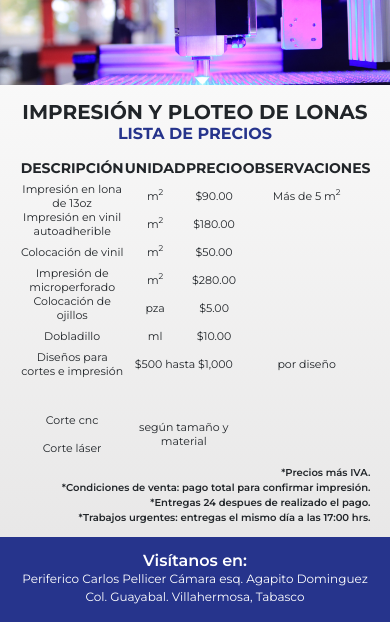
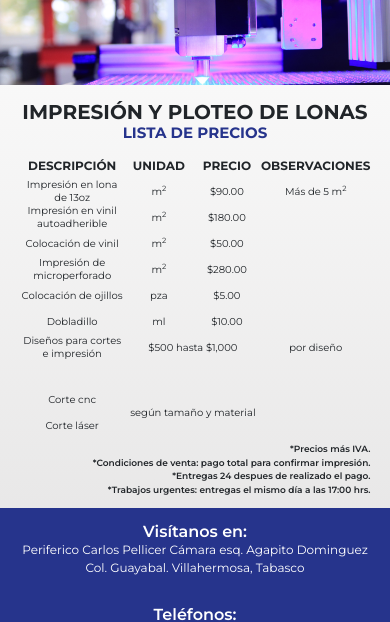
Before and after one commit to fabriziosanchezj/PreEntrega3-Sanchez-Jimenez, a website: page html/impresion-y-ploteo-de-lonas.html in a window 390 px wide. Shown: the part 83-705 px from the top of the page. Drawn offline with nearby package versions, Linux system fonts and the light colour scheme.

Commit message:
Correción de lonas

```diff
--- a/scss/layout/_@media-1024/_main-lonas.scss
+++ b/scss/layout/_@media-1024/_main-lonas.scss
@@ -1,5 +1,5 @@
 /* INICIA LONAS*/
-@media (max-width:1024px){
+@media (max-width:1082px){
 .globalLonas{
     margin-bottom: 3%;
     h1{
--- a/scss/layout/_@media-375/_main-lonas.scss
+++ b/scss/layout/_@media-375/_main-lonas.scss
@@ -14,14 +14,14 @@
             margin-bottom: 10px;
         }
         .notasLonas{
-            font-size: 10px;
+            font-size: 8px;
         }
         .grid-lonas{
             grid-template-columns: 30% repeat(3,1fr);
             margin-left: 5%;
             margin-right: 5%;
             h3{
-                font-size: 12px;
+                font-size: 10px;
             }
 
         }
--- a/scss/layout/_@media-425/_main-lonas.scss
+++ b/scss/layout/_@media-425/_main-lonas.scss
@@ -1,5 +1,5 @@
 /* INICIA LONAS*/
-@media (max-width:425px){
+@media (max-width:530px){
     .globalLonas{
         margin-bottom: 3%;
         h1{
@@ -8,18 +8,18 @@
             margin-top: 15px;
         }
         h2{
-            font-size: 16px;
+            font-size: 15px;
             margin-bottom: 10px;
         }
         .notasLonas{
-            font-size: 10px;
+            font-size: 9px;
         }
         .grid-lonas{
             grid-template-columns: 30% repeat(3,1fr);
             margin-left: 5%;
             margin-right: 5%;
             h3{
-                font-size: 14px;
+                font-size: 12px;
             }
 
         }
--- a/scss/layout/_@media-768/_main-lonas.scss
+++ b/scss/layout/_@media-768/_main-lonas.scss
@@ -1,5 +1,5 @@
 /* INICIA LONAS*/
-@media (max-width:768px){
+@media (max-width:980px){
     .globalLonas{
         margin-bottom: 3%;
         h1{
@@ -8,18 +8,18 @@
             margin-top: 15px;
         }
         h2{
-            font-size: 20px;
+            font-size: 18px;
             margin-bottom: 10px;
         }
         .notasLonas{
-            font-size: 11px;
+            font-size: 10px;
         }
         .grid-lonas{
             grid-template-columns: 30% repeat(3,1fr);
             margin-left: 5%;
             margin-right: 5%;
             h3{
-                font-size: 16px;
+                font-size: 14px;
             }
 
         }
--- a/scss/utilities/_variables.scss
+++ b/scss/utilities/_variables.scss
@@ -1,10 +1,10 @@
 $main-color: #26348C;
 $font: 'Montserrat', sans-serif;
 $grid-item-1024: 14px;
-$grid-item-768: 12px;
-$grid-item-425: 11px;
-$grid-item-375: 10px;
-$grid-item-320: 9px;
+$grid-item-768: 11px;
+$grid-item-425: 10px;
+$grid-item-375: 9px;
+$grid-item-320: 8px;
 
 $accordion-header-height: 60px;
 $img-serv-responsive: 30px;
```
Also changed, not shown: css/style.css.
